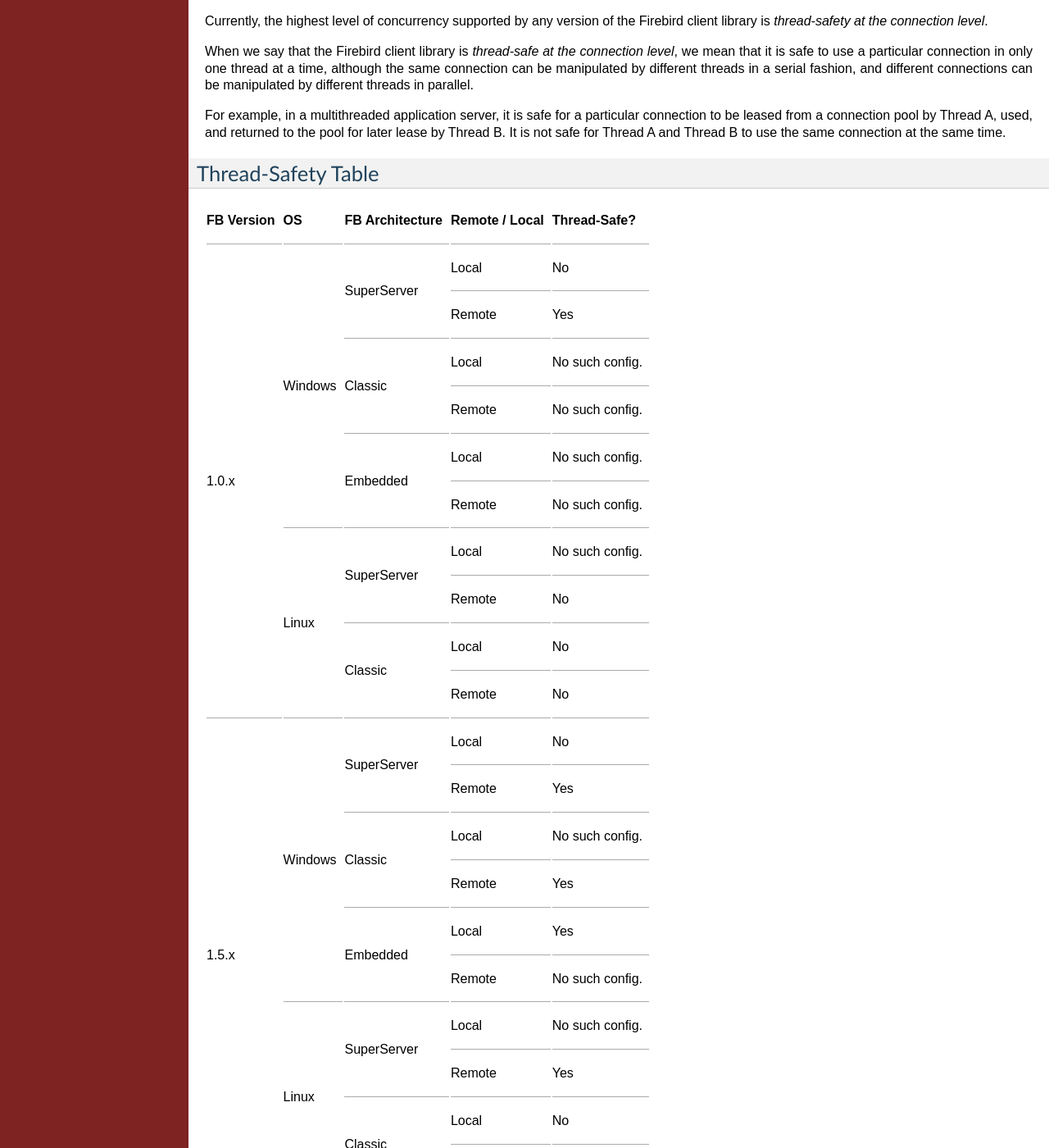
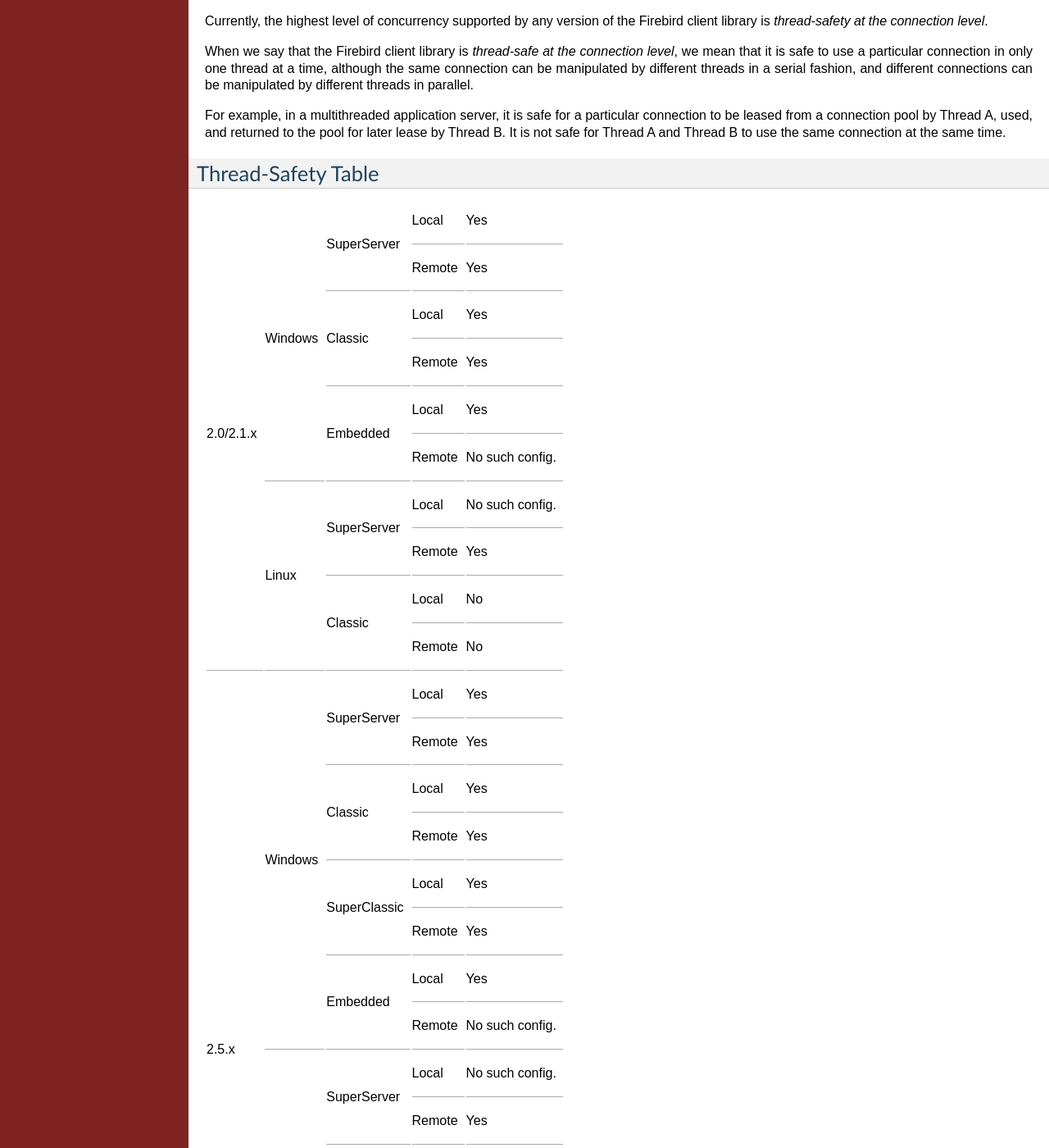
Before and after one commit to andrewleech/fdb_embedded, a Sphinx documentation site: the page built from sphinx/thread-safety-overview.txt, in a window 1280 px wide and 1400 px high, scrolled down 423 px. Shown: the whole window at 82% size. Built offline with Sphinx 7.4.7, drawn with Linux system fonts in a browser that asks for light colours; some of the changed text lies outside the part shown.

Commit message:
thread safety cleanup
git-svn-id: svn://svn.code.sf.net/p/firebird/code/python/fdb/trunk@54589 65644016-39b1-43b1-bf79-96bc8fe82c15

```diff
--- a/sphinx/thread-safety-overview.txt
+++ b/sphinx/thread-safety-overview.txt
@@ -51,48 +51,6 @@ Thread-Safety Table
 
 
 +------------+---------+-----------------+----------------+--------------------+
-| FB Version | OS      | FB Architecture | Remote / Local | Thread-Safe?       |
-+============+=========+=================+================+====================+
-| 1.0.x      | Windows | SuperServer     | Local          | No                 |
-|            |         |                 +----------------+--------------------+
-|            |         |                 | Remote         | Yes                |
-|            |         +-----------------+----------------+--------------------+
-|            |         | Classic         | Local          | No such config.    |
-|            |         |                 +----------------+--------------------+
-|            |         |                 | Remote         | No such config.    |
-|            |         +-----------------+----------------+--------------------+
-|            |         | Embedded        | Local          | No such config.    |
-|            |         |                 +----------------+--------------------+
-|            |         |                 | Remote         | No such config.    |
-|            +---------+-----------------+----------------+--------------------+
-|            | Linux   | SuperServer     | Local          | No such config.    |
-|            |         |                 +----------------+--------------------+
-|            |         |                 | Remote         | No                 |
-|            |         +-----------------+----------------+--------------------+
-|            |         | Classic         | Local          | No                 |
-|            |         |                 +----------------+--------------------+
-|            |         |                 | Remote         | No                 |
-+------------+---------+-----------------+----------------+--------------------+
-| 1.5.x      | Windows | SuperServer     | Local          | No                 |
-|            |         |                 +----------------+--------------------+
-|            |         |                 | Remote         | Yes                |
-|            |         +-----------------+----------------+--------------------+
-|            |         | Classic         | Local          | No such config.    |
-|            |         |                 +----------------+--------------------+
-|            |         |                 | Remote         | Yes                |
-|            |         +-----------------+----------------+--------------------+
-|            |         | Embedded        | Local          | Yes                |
-|            |         |                 +----------------+--------------------+
-|            |         |                 | Remote         | No such config.    |
-|            +---------+-----------------+----------------+--------------------+
-|            | Linux   | SuperServer     | Local          | No such config.    |
-|            |         |                 +----------------+--------------------+
-|            |         |                 | Remote         | Yes                |
-|            |         +-----------------+----------------+--------------------+
-|            |         | Classic         | Local          | No                 |
-|            |         |                 +----------------+--------------------+
-|            |         |                 | Remote         | No                 |
-+------------+---------+-----------------+----------------+--------------------+
 | 2.0/2.1.x  | Windows | SuperServer     | Local          | Yes                |
 |            |         |                 +----------------+--------------------+
 |            |         |                 | Remote         | Yes                |
```
Also changed, not shown: other parts of sphinx/thread-safety-overview.txt (+0 -4 lines).
